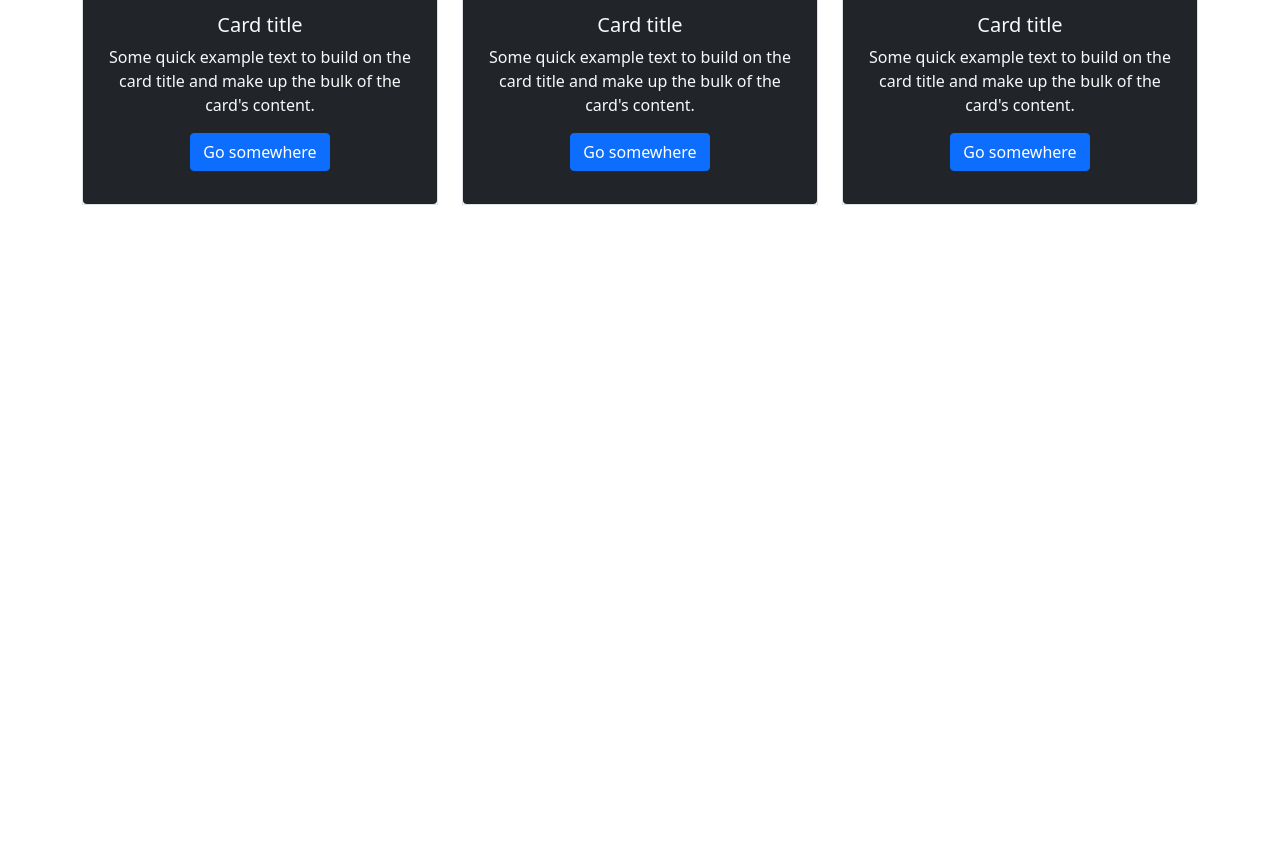
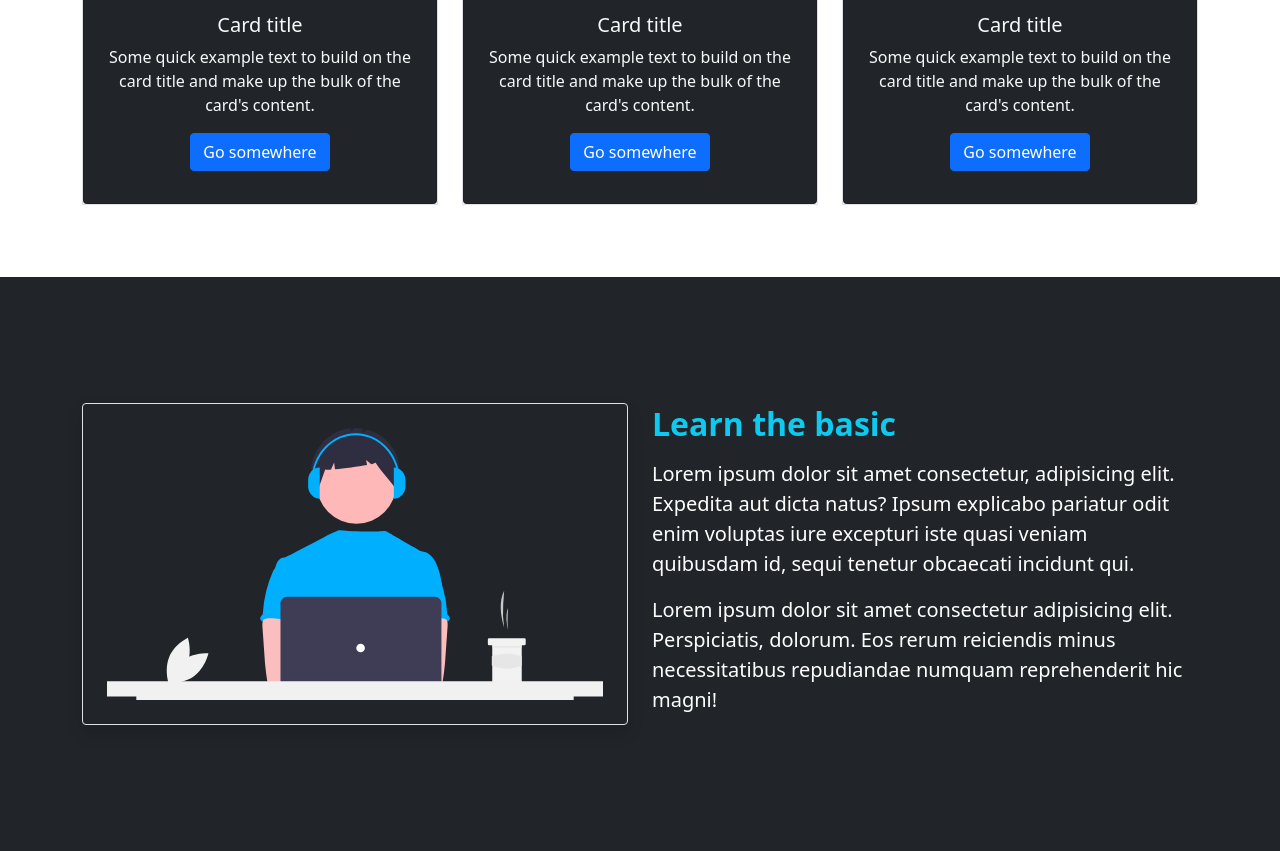
Before and after one commit to Hani-Shaif/project_bootstrap_5, a plain HTML site: page index.html in a window 1280 px wide. Shown: the part 1290-2141 px from the top of the page. Before the commit the page ends 1567 px from the top, so only its background shows below. Drawn offline with Linux system fonts and the light colour scheme.

Commit message:
add section-5

```diff
--- a/index.html
+++ b/index.html
@@ -168,6 +168,26 @@
     </section>
     <!-- End Card  -->
 
+    <!-- Start learn -->
+    <section class="learn py-5 bg-dark" id="#learn">
+        <div class="container py-5">
+            <div class="row align-items-center justify-content-center">
+                <div class="col-md">
+                    <img src="images/learn.svg" alt="" class="img-fluid shadow border rounded p-4">
+                </div>
+                <div class="col-md py-4 text-white ">
+                    <h2 class="text-info py-2 fw-bold">Learn the basic</h2>
+                    <p class="lead">Lorem ipsum dolor sit amet consectetur, adipisicing elit. Expedita aut dicta natus?
+                        Ipsum explicabo pariatur odit enim voluptas iure excepturi iste quasi veniam quibusdam id, sequi
+                        tenetur obcaecati incidunt qui.</p>
+                    <p class="lead">Lorem ipsum dolor sit amet consectetur adipisicing elit. Perspiciatis, dolorum. Eos
+                        rerum reiciendis minus necessitatibus repudiandae numquam reprehenderit hic magni!</p>
+                </div>
+            </div>
+        </div>
+    </section>
+    <!-- End learn -->
+
     <!-- bootstrap5  Js -->
     <script src="js/bootstrap.bundle.min.js"></script>
 </body>
```
